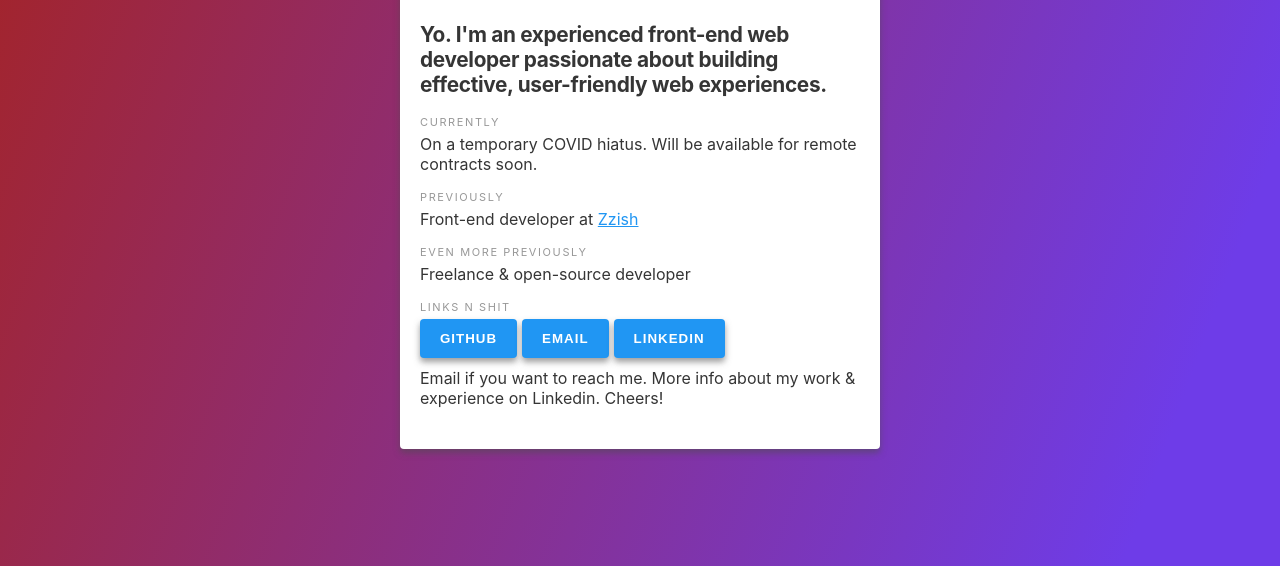
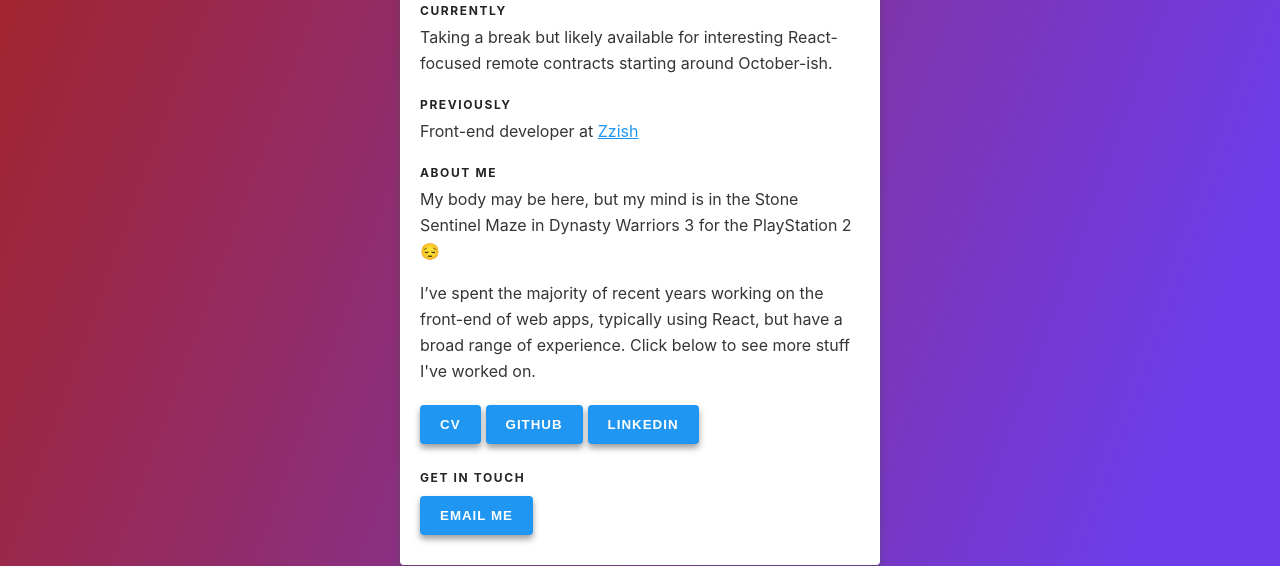
Before and after one commit to tjallen/tjatsby, a Gatsby site: page / in a window 1280 px wide. Shown: the part 234-800 px from the top of the page. Built offline with nearby package versions, Linux system fonts and the light colour scheme; Gatsby itself is replaced by a stand-in of ours.

Commit message:
Update copy & styles; add CV

```diff
--- a/src/components/layout.css
+++ b/src/components/layout.css
@@ -28,6 +28,7 @@ h5,
 h6 {
   font-weight: normal;
   margin-top: 0;
+  color: #242424;
 }
 
 h1 {
@@ -45,5 +46,7 @@ h2 {
 }
 
 p {
-  margin-top: 5px;
+  margin-top: 0px;
+  margin-bottom: 16px;
+  line-height: 26px;
 }
--- a/src/components/subhead.js
+++ b/src/components/subhead.js
@@ -2,11 +2,13 @@ import React from "react";
 import styled from "@emotion/styled";
 
 const StyledP = styled("p")`
-  color: #989898;
+  color: #242424;
   text-transform: uppercase;
   margin-bottom: 0;
-  font-size: 11px;
+  font-size: 12px;
   letter-spacing: 0.1rem;
+  font-weight: bold;
+  margin-top: 16px;
 `;
 
 const Subhead = ({ children }) => <StyledP>{children}</StyledP>;
--- a/src/pages/index.js
+++ b/src/pages/index.js
@@ -51,33 +51,46 @@ const IndexPage = ({ data }) => (
           <h1>Thom Allen</h1>
         </LogoBox>
         <h2>
-          Yo. I'm an experienced front-end web developer passionate about
+          Hello! I'm an experienced front-end web developer passionate about
           building effective, user-friendly web experiences.
         </h2>
         <Subhead>Currently</Subhead>
         <p>
-          On a temporary COVID hiatus. Will be available for remote contracts
-          soon.
+          Taking a break but likely available for interesting React-focused
+          remote contracts starting around October-ish.
         </p>
         <Subhead>Previously</Subhead>
         <p>
           Front-end developer at <a href="http://www.zzish.com">Zzish</a>
         </p>
-        <Subhead>Even more previously</Subhead>
-        <p>Freelance &amp; open-source developer</p>
-        <Subhead>Links n shit</Subhead>
+
+        <Subhead>About me</Subhead>
+        <p>
+          My body may be here, but my mind is in the Stone Sentinel Maze in
+          Dynasty Warriors 3 for the PlayStation 2 😔
+        </p>
+        <p>
+          I’ve spent the majority of recent years working on the front-end of
+          web apps, typically using React, but have a broad range of experience.
+          Click below to see more stuff I've worked on.
+        </p>
 
         <ButtonGroup>
-          <Button href="http://github.com/tjallen">GitHub</Button>
-          <Button href="mailto:thomwork@gmail.com">Email</Button>
-          <Button href="https://www.linkedin.com/in/thom-allen-797040155/">
-            Linkedin
+          <Button href="/thom_allen_cv_2020.pdf" title="My CV">
+            CV
+          </Button>
+          <Button href="http://github.com/tjallen" title="My GitHub">
+            GitHub
+          </Button>
+          <Button
+            href="https://www.linkedin.com/in/thom-allen-797040155/"
+            title="LinkedIn"
+          >
+            LinkedIn
           </Button>
         </ButtonGroup>
-        <p>
-          Email if you want to reach me. More info about my work & experience on
-          Linkedin. Cheers!
-        </p>
+        <Subhead>Get in touch</Subhead>
+        <Button href="mailto:thomwork@gmail.com">Email me</Button>
       </Inner>
     </Wrapper>
   </Layout>
```
Also changed, not shown: 1 other file.
